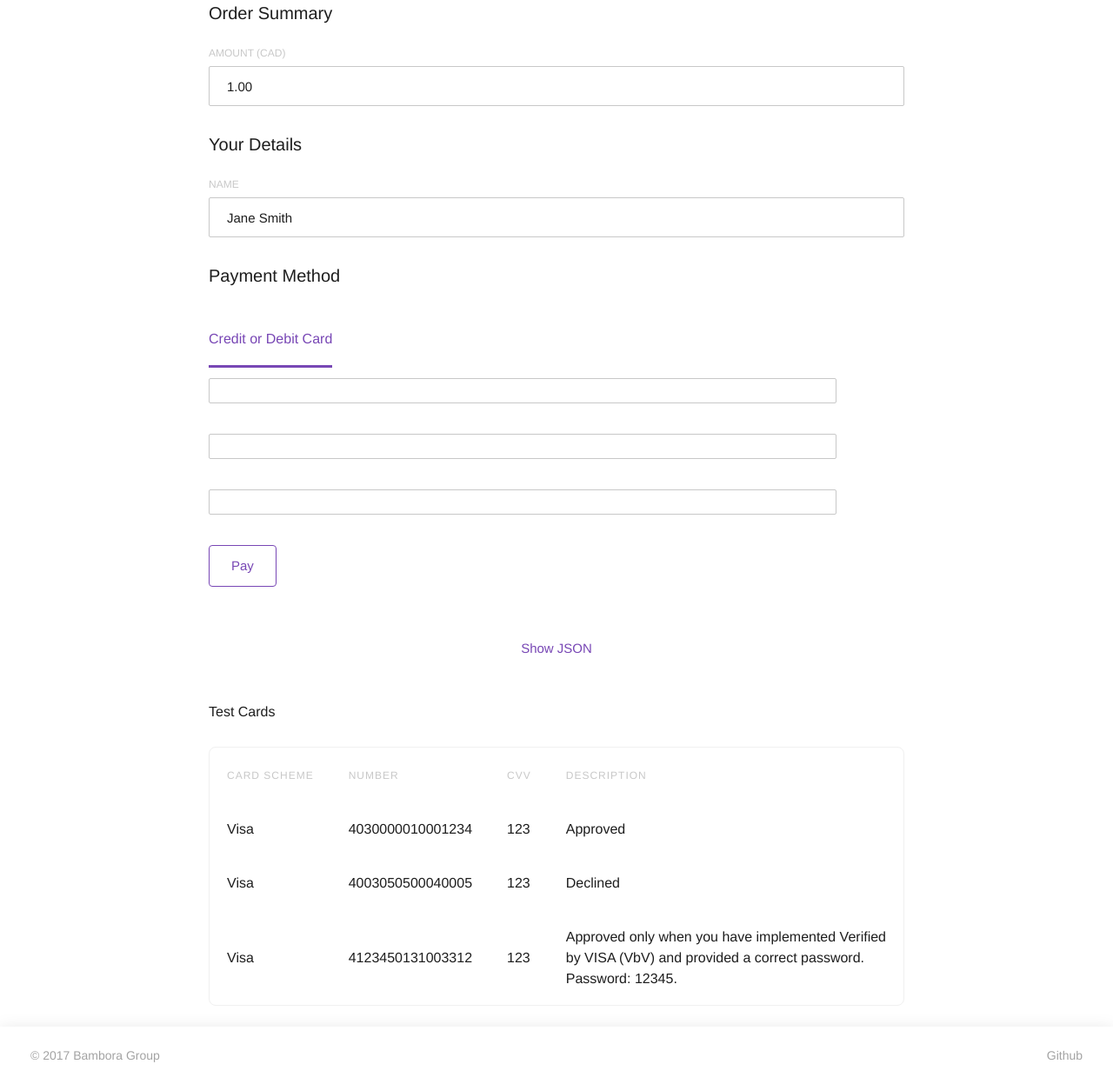
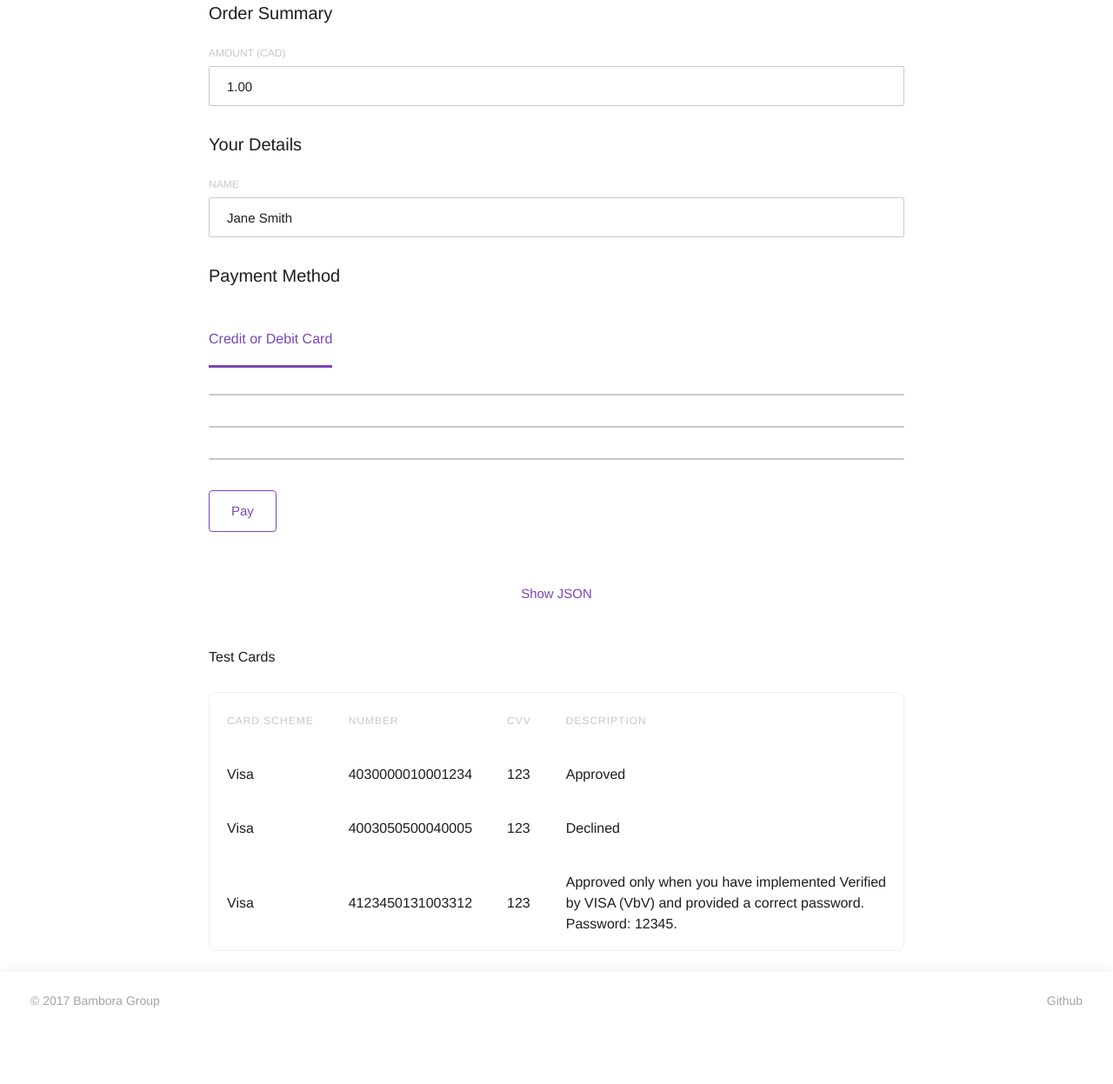
Before and after one commit to bambora/na-payment-apis-demo, a Flask app: page / in a window 1280 px wide. Shown: the part 381-1628 px from the top of the page at 87% size. After the commit the page ends 1540 px from the top, so only its background shows below. Run offline with Flask 2, Linux system fonts and the light colour scheme; parts of the project's set-up code (start-up, migrations or seed data) failed here and were passed over; some libraries are stand-ins or nearby versions; some web fonts are replaced.

Commit message:
WEB-831 update custom checkout to use fixed css styling

```diff
--- a/server/app/static/css/customcheckout.css
+++ b/server/app/static/css/customcheckout.css
@@ -1,27 +1,27 @@
 #checkout-form {
     position: relative;
-    width: calc(95%);
+    margin-top: 30px;
+    width: 100%;
 }
 
 #checkout-form label {
     display: block;
     min-height: 25px;
-
     font-size: 15px;
     font-weight: 500;
     margin: 5px 0;
     padding: 0;
-    color: red;
+    color: rgba(224, 80, 67, 1);
 }
 
 #card-number, #card-cvv, #card-expiry {
     display: block;
-    width: calc(95%);
+    width: 100%;
     border-radius: 2px;
     border: 1px solid rgba(200, 200, 200, 1);
-    padding: 14px 60px 13px 20px;
     margin: 5px 0;
     transition: all 100ms ease-out;
+    line-height: 0;
 }
 
 /* card images are added to card number */
@@ -32,6 +32,14 @@
     background-position: calc(100% + 40px) center;
     background-repeat: no-repeat;
     background-size: contain;
+}
+
+.field-error {
+    border: 1px solid rgba(224, 80, 67, 1) !important;
+}
+
+.field-complete {
+    border: 1px solid rgba(91, 181, 99, 1) !important;
 }
 
 /* buttons */
@@ -77,7 +85,7 @@
 }
 
 #feedback.error {
-    color: red;
+    color: rgba(224, 80, 67, 1);
     border: 1px solid;
 }
 
--- a/server/app/static/js/customcheckout-controller.js
+++ b/server/app/static/js/customcheckout-controller.js
@@ -14,7 +14,24 @@
         },
         createInputs: function () {
             console.log('checkout.createInputs()');
-            var options = {};
+            var options = {
+                style: {
+                    base: {
+                        fontSize: '15px',
+                        padding: '15px 60px 14px 20px',
+                    },
+                    error: {
+                        color: 'rgba(224, 80, 67, 1)',
+                    },
+                },
+                classes: {
+                    base: 'field-base',
+                    complete: 'field-complete',
+                    empty: 'field-empty',
+                    focus: 'field-focus',
+                    error: 'field-error',
+                },
+            };
 
             // Create and mount the inputs
             options.placeholder = 'Card number';
--- a/server/app/templates/snippets/customcheckout.html
+++ b/server/app/templates/snippets/customcheckout.html
@@ -1,5 +1,5 @@
 <script src='https://libs.na.bambora.com/customcheckout/0.1.0/customcheckout.js'></script>
-{#<script src='https://s3.ca-central-1.amazonaws.com/na-customcheckout.dev/0.1.0/customcheckout.js'></script>#}
+{#<script src='dev01-web.na.bambora.com/libs/customcheckout/0.1.0/customcheckout.js'></script>#}
 
 <form id="checkout-form">
     <div id="card-number"></div>
```
